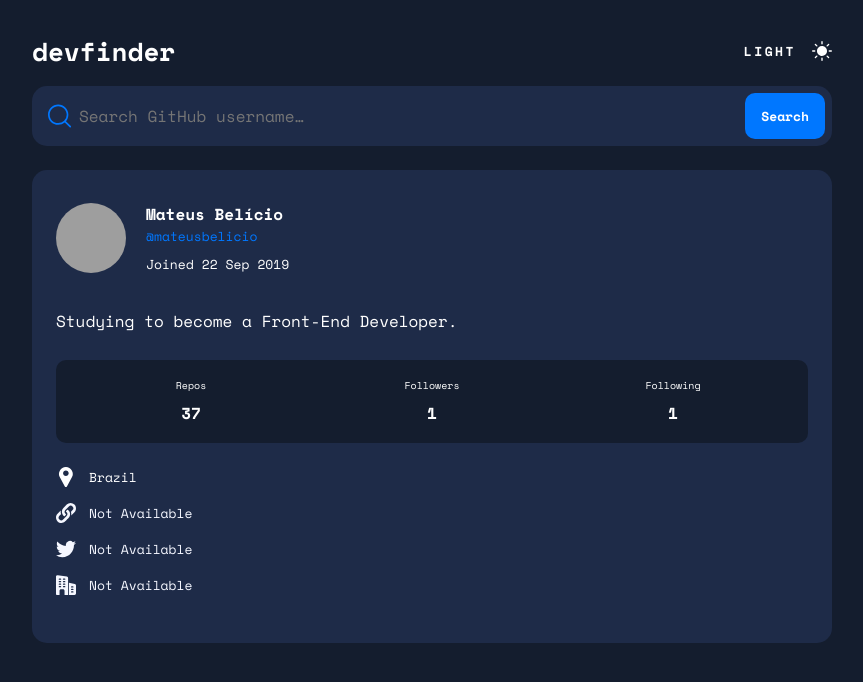
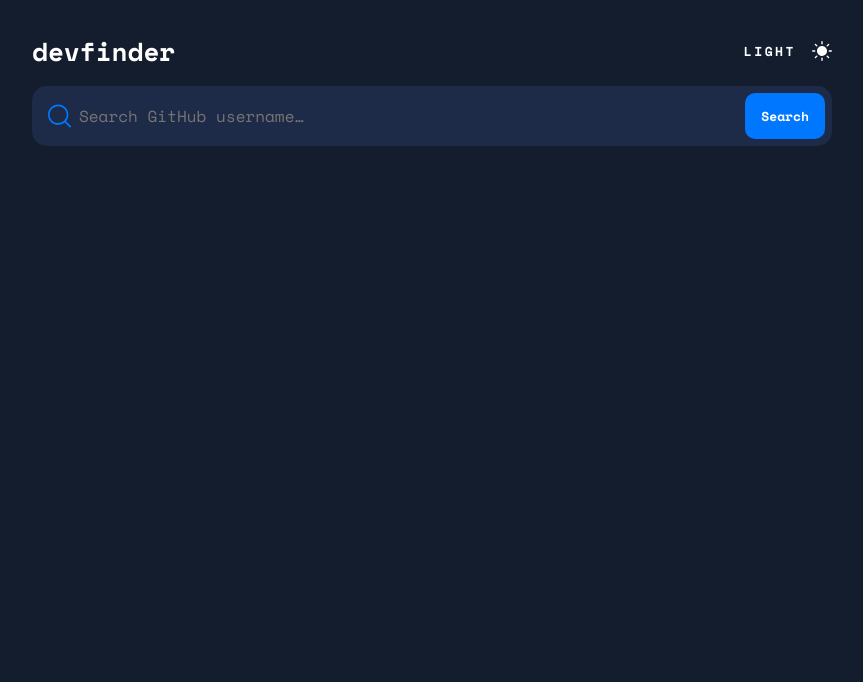
Before and after one commit to mateusbelicio/github-user-search-app, a React (Vite) app: page / in a window 1280 px wide. Shown: the top 682 px of the page, without its empty margins (208-1071 px from the left). Built offline with nearby package versions, Linux system fonts and the light colour scheme; grey boxes are pictures that could not be loaded.

Commit message:
Feat: Routes

```diff
--- a/src/App.jsx
+++ b/src/App.jsx
@@ -1,14 +1,13 @@
+import { Outlet } from 'react-router-dom';
+
 import Header from './components/Header/Header';
-import UserInfo from './components/UserInfo/UserInfo';
-
-const GITHUB_API_BASE_URL = 'https://api.github.com/users/';
 
 function App() {
   return (
     <>
       <Header />
       <main className='container'>
-        <UserInfo />
+        <Outlet />
       </main>
     </>
   );
--- a/src/main.jsx
+++ b/src/main.jsx
@@ -1,6 +1,9 @@
 import React from 'react';
 import ReactDOM from 'react-dom/client';
-import App from './App.jsx';
+import { RouterProvider } from 'react-router-dom';
+
+import { router } from './routes';
+
 import GlobalStyle from './styles/globalStyles';
 import HelpersStyle from './styles/helpersStyles.js';
 
@@ -8,6 +11,6 @@
   <React.StrictMode>
     <GlobalStyle />
     <HelpersStyle />
-    <App />
+    <RouterProvider router={router} />
   </React.StrictMode>
 );
--- /dev/null
+++ b/src/routes.jsx
@@ -0,0 +1,20 @@
+import { createBrowserRouter } from 'react-router-dom';
+import UserInfo from './components/UserInfo/UserInfo';
+import App from './App';
+
+export const router = createBrowserRouter([
+  {
+    path: '/',
+    element: <App />,
+    children: [
+      {
+        path: '/github-user-search-app/',
+        element: <UserInfo />,
+      },
+      {
+        path: '/github-user-search-app/:username',
+        element: <UserInfo />,
+      },
+    ],
+  },
+]);
```
